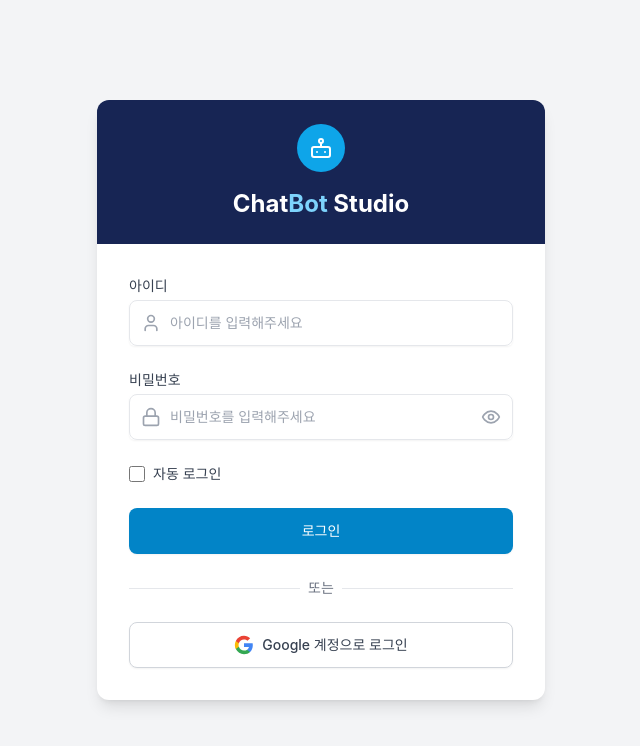
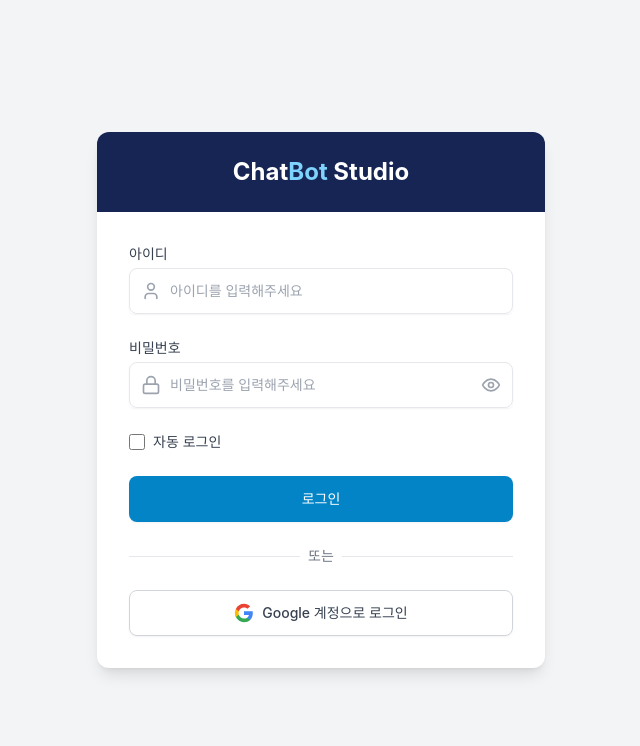
Before and after one commit to jameschoi112/chatbot-admin, a React (Create React App) app: page /login in a window 1280 px wide. Shown: the top 746 px of the page, without its empty margins (319-959 px from the left). Built offline with nearby package versions, Linux system fonts and the light colour scheme.

Commit message:
delete bot icon(login)

```diff
--- a/src/pages/LoginPage.jsx
+++ b/src/pages/LoginPage.jsx
@@ -224,11 +224,7 @@
         <div className="bg-white rounded-xl shadow-lg overflow-hidden">
           {/* 헤더 */}
           <div className="bg-navy-800 py-6 px-8 text-center">
-            <div className="flex justify-center mb-4">
-              <div className="w-12 h-12 rounded-full bg-sky-500 flex items-center justify-center text-white">
-                <Bot size={24} />
-              </div>
-            </div>
+
             <h4 className="text-2xl font-bold text-white">
               <span className="text-white">Chat</span><span className="text-sky-300">Bot</span> Studio
             </h4>
```
